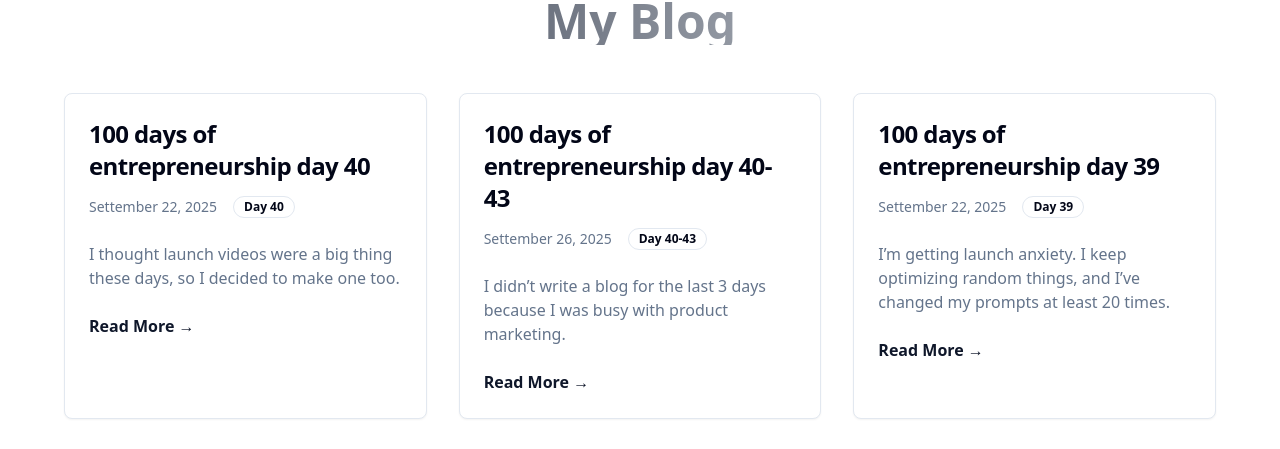
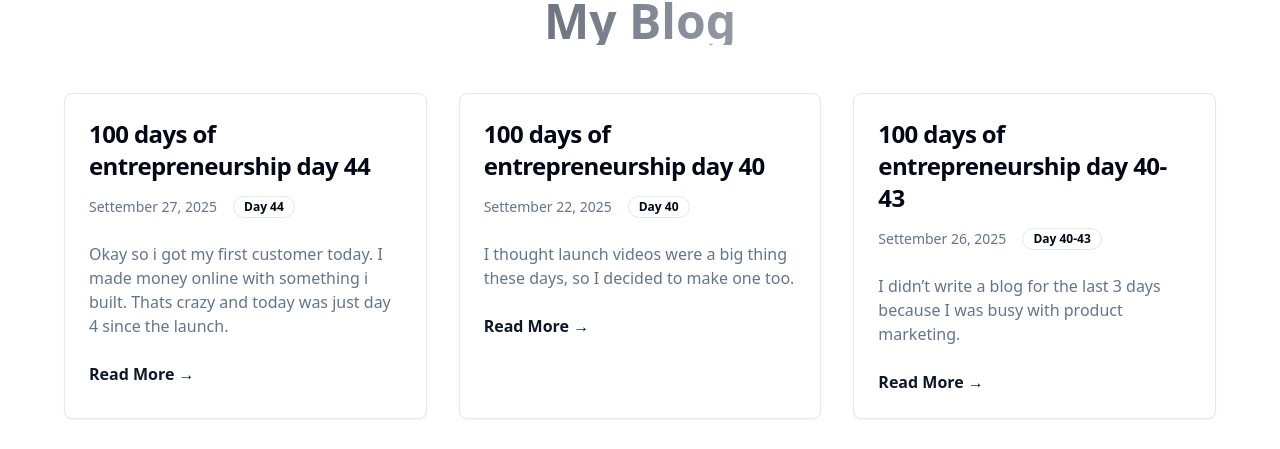
Before and after one commit to hritik1999/portfolio, a Vue app in the folder frontend/: page /blog in a window 1280 px wide. Shown: the part 139-588 px from the top of the page. Built offline with nearby package versions, Linux system fonts and the light colour scheme.

Commit message:
added new blog

```diff
--- a/frontend/src/views/Blog.vue
+++ b/frontend/src/views/Blog.vue
@@ -1249,6 +1249,43 @@ export default {
 
   <p>I had a long list of things I wanted to do today, but I’ve got a really bad headache and I don’t think I can work like this. So I’m writing this blog and going to rest. Today feels wasted. :(</p>
           `
+        },
+        {
+          id:36,
+          title:'100 days of entrepreneurship day 44',
+          slug:'100-days-of-entrepreneurship-day-44',
+          day:'44',
+          date:'Settember 27, 2025',
+          snippet:"Okay so i got my first customer today. I made money online with something i built. Thats crazy and today was just day 4 since the launch. ",
+          content:`
+          <p>Hello readers</p>
+          <p>Okay, so I got my first customer today. I actually made money online with something I built. That’s crazy—and today is just day 4 since launch.</p>
+
+  <p>So far, I’ve had <strong>205 visitors</strong>, <strong>66 signups</strong>, and <strong>2 sales</strong>. Yes, I just got another sale.</p>
+
+  <p>I’m shutting down Google Ads now because the traffic it brought was low quality. With Reddit ads, I also messed up—I didn’t specify a location, so I was getting low-quality traffic there too. In total, I spent $20 on marketing, which was basically wasted, but I learned a lot. At this stage, it’s not about profit anyway.</p>
+
+  <p>I’ve now fixed the Reddit ads targeting so only first-world countries are included. But at $10 per day, Reddit says I’ll only get 10–20 clicks. Still, the quality should be higher, so let’s see.</p>
+
+  <p>Getting that first sale was unbelievable. I was so excited and happy that I posted it everywhere—even on my WhatsApp status. The fact that something I made, sitting in my room, earned money online from a random stranger in the UK is just… crazy.</p>
+
+  <p>One thing I noticed: I made a lot of free content and shared it with people, which got me visitors and signups. But the actual sale came from a simple comment where I directly explained the product. That’s something to think about.</p>
+
+  <p>After watching PostHog session recordings, I’m spotting small issues that could be hurting conversions. For example, people are trying to scroll the carousel—it’s broken, so I need to fix that. Nobody is opening the reports by clicking, so I’ll add text to make it clear they can. People are also checking for a privacy policy, so I need to fix that page. Some struggled with login because there’s no password confirmation field—another fix.</p>
+
+  <p>I’ve also seen users reach the payment stage but not complete it. I need to push them over the line. Instead of “Get Report,” maybe I should use stronger CTAs like <em>“Unlock Your Report”</em> or <em>“Uncover the Real You.”</em> That might convert better.</p>
+
+  <p>A lot of people were confused by my instructions and left. That needs improvement too.</p>
+
+  <p><strong>I have a lot of work ahead.</strong></p>
+
+  <p>But honestly, I’ve learned and grown more in these three days than in an entire year. That’s exactly how I feel right now.</p>
+
+  <p>The problem is… my final semester started on Monday, and I haven’t even begun studying. I don’t feel like studying anymore—I just want to build and market. Studying is the last thing I want to do. But I’ve already studied for four years and reached the final semester, so I can’t drop it now. Just three more months and I’ll have my degree. I need to make time for that too.</p>
+
+  <p>I think this might be the longest blog I’ve written since the first one. That’s crazy.</p>
+          `
+
         }
         // Future blog posts will be added here with their own unique slug
       ]
```
Also changed, not shown: frontend/src/assets/IMG_8346.jpg.
